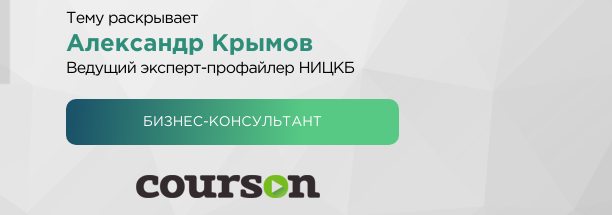
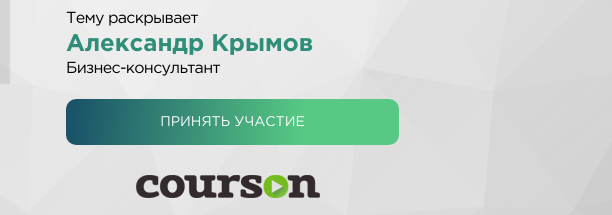
Before and after one commit to Keda37/cpobr4, a plain HTML site: page index.html in a window 1280 px wide. Shown: the part 3145-3360 px from the top of the page, 668-1280 px from the left. Drawn offline with Linux system fonts and the light colour scheme.

Commit message:
Add files via upload

```diff
--- a/index.html
+++ b/index.html
@@ -157,8 +157,8 @@
                     <h3 class="gift__text-title">«Менеджмент для главбуха: эффективное управление бухгалтерией»</h3>
                     <div class="gift__text-text">Тему раскрывает</div>
                     <div class="gift__text-name">Александр Крымов</div>
-                    <div class="gift__text-text">Ведущий эксперт-профайлер НИЦКБ</div>
-                    <div class="gift__text-button form-button">Бизнес-консультант</div>
+                    <div class="gift__text-text">Бизнес-консультант</div>
+                    <div class="gift__text-button form-button">Принять участие</div>
                     <div class="gift__text-logo">courson</div>
                 </div>
             </div>
```
